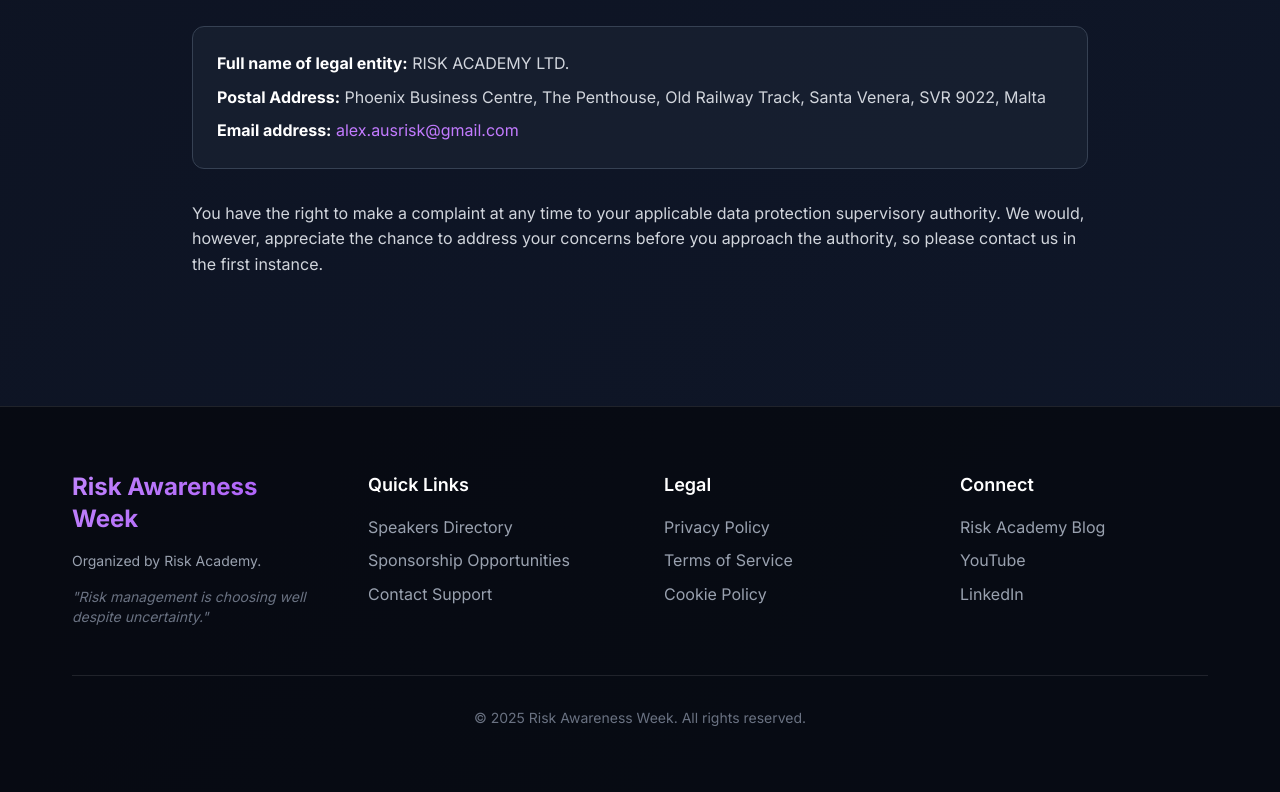
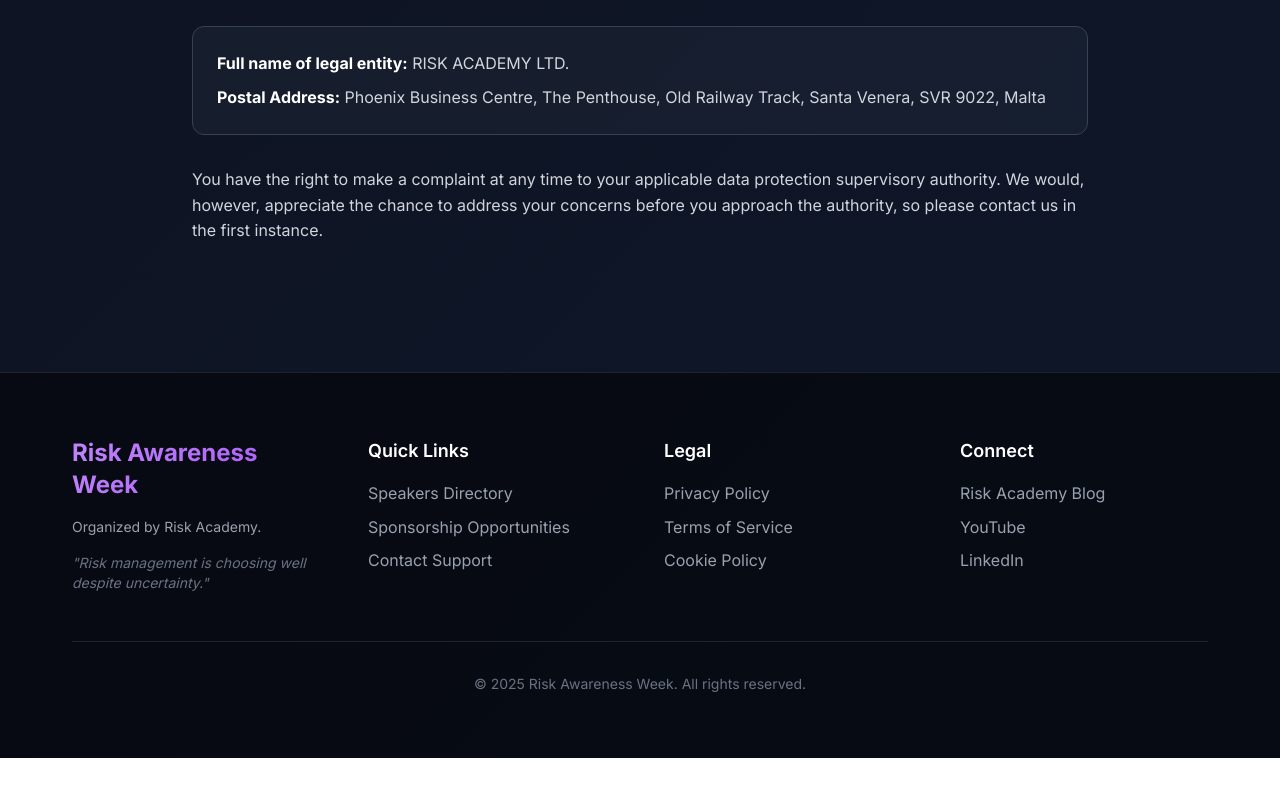
Before and after one commit to riskacademy/RAW-website, a Next.js app: page /privacy in a window 1280 px wide. Shown: the part 5569-6361 px from the top of the page. After the commit the page ends 6327 px from the top, so only its background shows below. Built offline with nearby package versions, Linux system fonts and the light colour scheme.

Commit message:
Remove visible email addresses from legal pages (Cookie Policy, Terms, Privacy)

```diff
--- a/src/app/cookies/page.tsx
+++ b/src/app/cookies/page.tsx
@@ -98,8 +98,7 @@
                     </p>
                     <div className="bg-gray-800/50 p-6 rounded-xl border border-gray-700 mb-8">
                         <p className="mb-2"><strong className="text-white">RISK ACADEMY LTD.</strong></p>
-                        <p className="mb-2"><strong className="text-white">Address:</strong> Phoenix Business Centre, The Penthouse, Old Railway Track, Santa Venera, SVR 9022, Malta</p>
-                        <p className="mb-0"><strong className="text-white">Email:</strong> <a href="mailto:alex.ausrisk@gmail.com" className="text-purple-400 hover:text-purple-300">alex.ausrisk@gmail.com</a></p>
+                        <p className="mb-0"><strong className="text-white">Address:</strong> Phoenix Business Centre, The Penthouse, Old Railway Track, Santa Venera, SVR 9022, Malta</p>
                     </div>
                 </div>
             </div>
--- a/src/app/privacy/page.tsx
+++ b/src/app/privacy/page.tsx
@@ -168,8 +168,7 @@
                     </p>
                     <div className="bg-gray-800/50 p-6 rounded-xl border border-gray-700 mb-8">
                         <p className="mb-2"><strong className="text-white">Full name of legal entity:</strong> RISK ACADEMY LTD.</p>
-                        <p className="mb-2"><strong className="text-white">Postal Address:</strong> Phoenix Business Centre, The Penthouse, Old Railway Track, Santa Venera, SVR 9022, Malta</p>
-                        <p className="mb-0"><strong className="text-white">Email address:</strong> <a href="mailto:alex.ausrisk@gmail.com" className="text-purple-400 hover:text-purple-300">alex.ausrisk@gmail.com</a></p>
+                        <p className="mb-0"><strong className="text-white">Postal Address:</strong> Phoenix Business Centre, The Penthouse, Old Railway Track, Santa Venera, SVR 9022, Malta</p>
                     </div>
                     <p className="mb-8">
                         You have the right to make a complaint at any time to your applicable data protection supervisory authority. We would, however, appreciate the chance to address your concerns before you approach the authority, so please contact us in the first instance.
--- a/src/app/terms/page.tsx
+++ b/src/app/terms/page.tsx
@@ -121,8 +121,7 @@
                     </p>
                     <div className="bg-gray-800/50 p-6 rounded-xl border border-gray-700 mb-8">
                         <p className="mb-2"><strong className="text-white">RISK ACADEMY LTD.</strong></p>
-                        <p className="mb-2"><strong className="text-white">Address:</strong> Phoenix Business Centre, The Penthouse, Old Railway Track, Santa Venera, SVR 9022, Malta</p>
-                        <p className="mb-0"><strong className="text-white">Email:</strong> <a href="mailto:alex.ausrisk@gmail.com" className="text-purple-400 hover:text-purple-300">alex.ausrisk@gmail.com</a></p>
+                        <p className="mb-0"><strong className="text-white">Address:</strong> Phoenix Business Centre, The Penthouse, Old Railway Track, Santa Venera, SVR 9022, Malta</p>
                     </div>
                 </div>
             </div>
```
